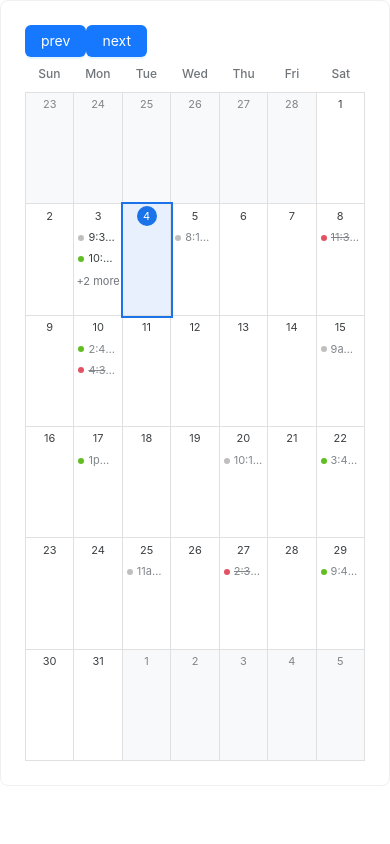
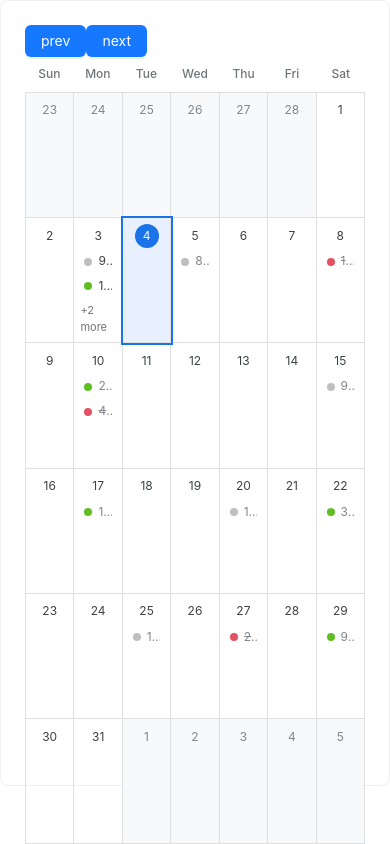
Before and after one commit to vinctustech/calendar-test, a React (Vite) app: page / in a window 390 px wide. Built offline with nearby package versions, Linux system fonts and the light colour scheme.

Commit message:
fix resizing

```diff
--- a/src/Calendar/styles.css
+++ b/src/Calendar/styles.css
@@ -40,7 +40,6 @@
     grid-template-columns: repeat(7, 1fr);
     grid-template-rows: repeat(6, 1fr);
     flex: 1;
-    min-height: 0;
     border-left: 1px solid #e0e0e0;
 }
 
@@ -151,45 +150,3 @@
 .more-events:hover {
     background-color: rgba(0, 0, 0, 0.04);
 }
-
-@media (max-width: 768px) {
-    .calendar-grid {
-        grid-auto-rows: minmax(70px, auto);
-    }
-
-    .calendar-cell {
-        min-height: 70px;
-        padding: 4px;
-    }
-
-    .event-item {
-        font-size: 11px;
-    }
-}
-
-@media (max-width: 480px) {
-    .calendar-grid {
-        grid-auto-rows: minmax(50px, auto);
-    }
-
-    .calendar-cell {
-        min-height: 50px;
-        padding: 2px;
-    }
-
-    .date-number {
-        width: 20px;
-        height: 20px;
-        font-size: 11px;
-    }
-
-    .event-dot {
-        width: 6px;
-        height: 6px;
-        margin-right: 4px;
-    }
-
-    .event-item {
-        padding: 1px 2px;
-    }
-}
```
